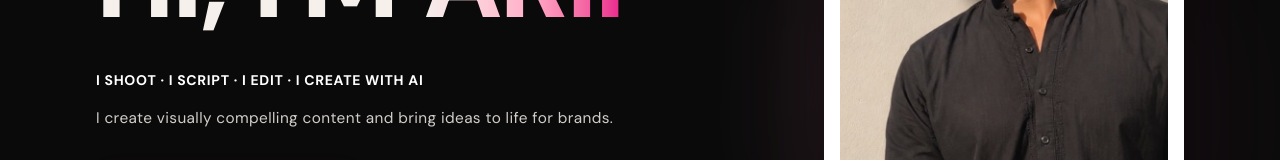
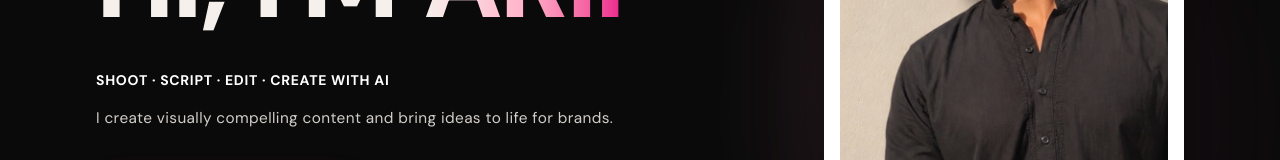
Before and after one commit to evanbose7/kamna-portfolio, a React (Vite) app: page / in a window 1280 px wide. Shown: the part 375-535 px from the top of the page. Built offline with nearby package versions, Linux system fonts and the light colour scheme; a web font is replaced by a local one.

Commit message:
update-hero-action-words-line-by-removing-i

```diff
--- a/src/components/Hero.jsx
+++ b/src/components/Hero.jsx
@@ -66,7 +66,7 @@ export default function Hero({ onOpenConnectModal }) {
 
           <div className="flex flex-col gap-3 max-w-xl mx-auto lg:mx-0">
             <p className="font-bold uppercase tracking-wider text-white text-xs sm:text-sm">
-              I SHOOT · I SCRIPT · I EDIT · I CREATE WITH AI
+              SHOOT · SCRIPT · EDIT · CREATE WITH AI
             </p>
             <p
               className="font-normal leading-relaxed tracking-wide text-[#F5F0EB]/85 pt-1"
```
